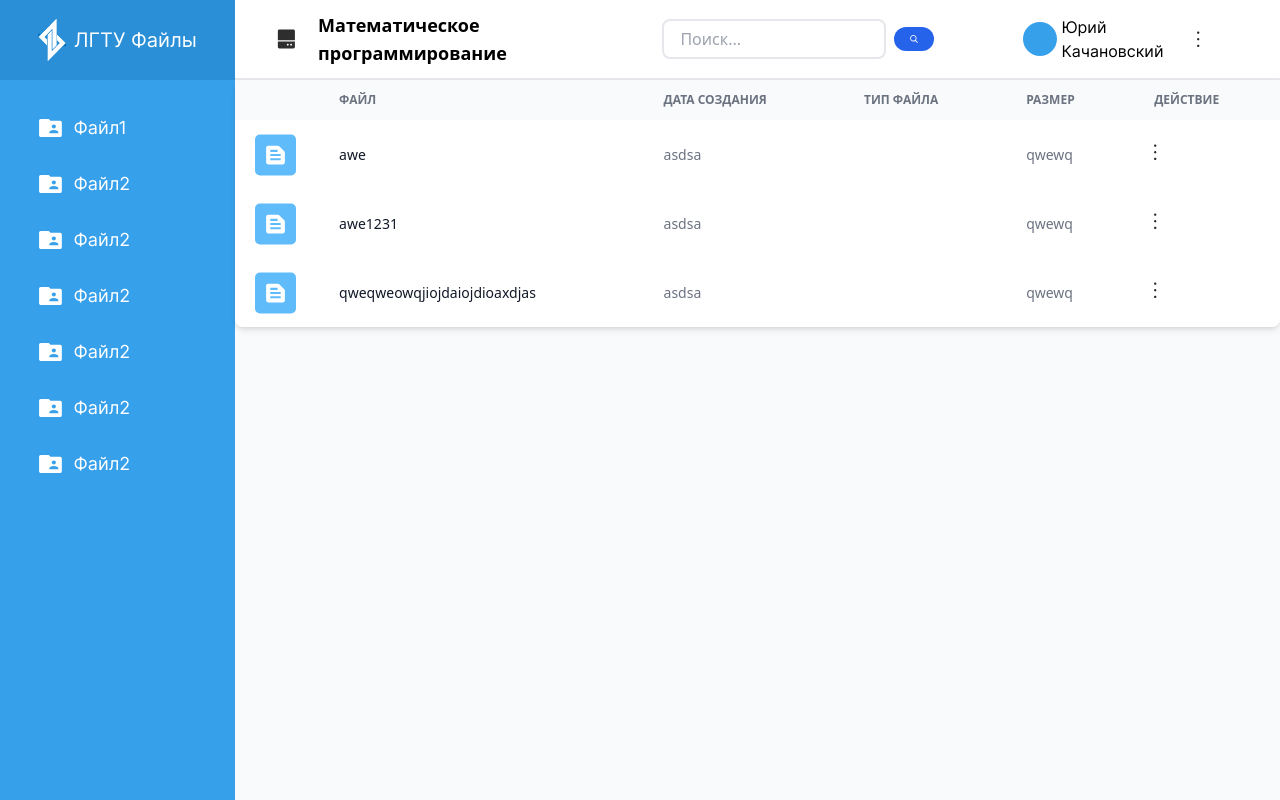
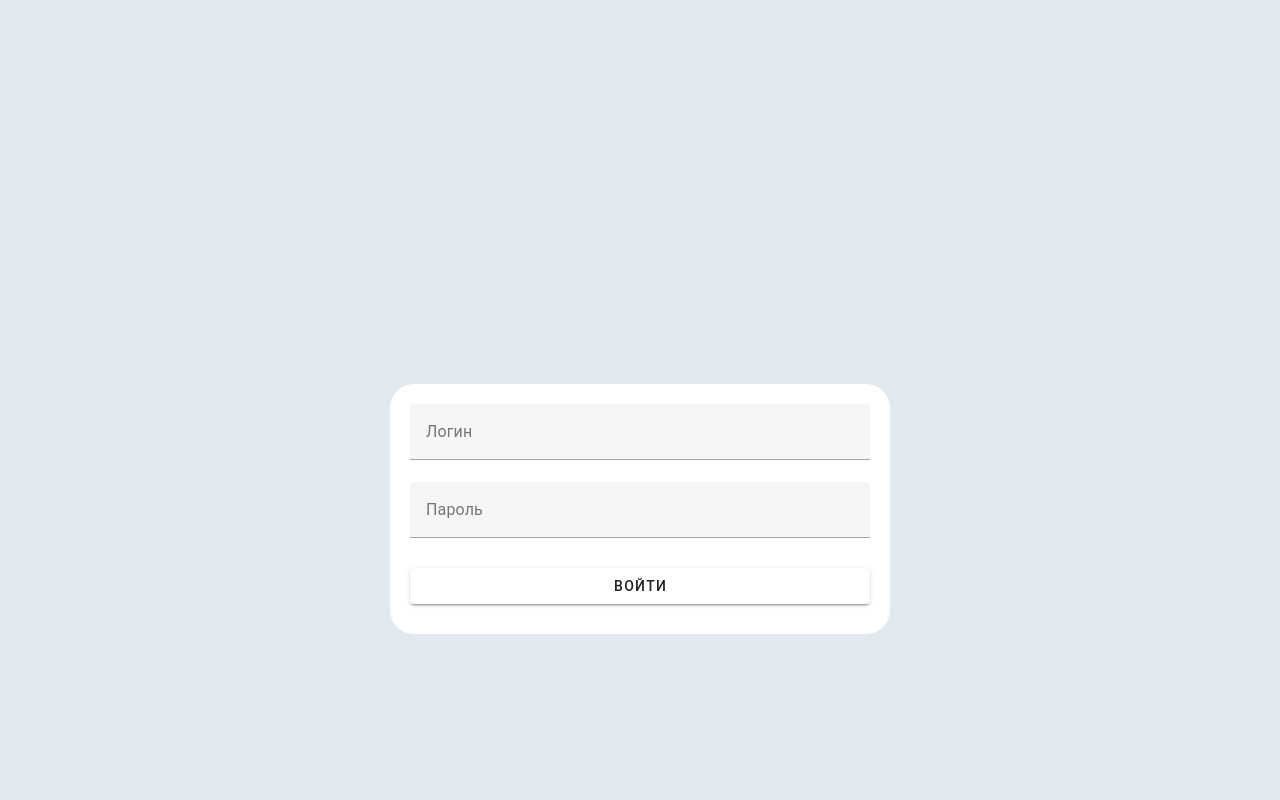
Before and after one commit to MicroMolekula/lecture-hall, a Vue app in the folder vue-project/: page / in a window 1280 px wide. Built offline with nearby package versions, Linux system fonts and the light colour scheme.

Commit message:
login-page-added

```diff
--- a/vue-project/package.json
+++ b/vue-project/package.json
@@ -11,7 +11,9 @@
     "format": "prettier --write src/"
   },
   "dependencies": {
-    "vue": "^3.4.15"
+    "vite-plugin-vuetify": "^2.0.3",
+    "vue": "^3.4.15",
+    "vuetify": "^3.5.9"
   },
   "devDependencies": {
     "@rushstack/eslint-patch": "^1.3.3",
--- a/vue-project/src/App.vue
+++ b/vue-project/src/App.vue
@@ -1,10 +1,24 @@
 <script setup>
   import LeftPanel from './components/LeftPanel.vue';
   import Main from './components/Main.vue';
+  import LoginWindow from './components/LoginWindow.vue';
+  import {ref} from 'vue'
+
+  let loginShow = ref(true)
+
+  function hideLoginWindow(){
+    loginShow.value = false
+    console.log(loginShow.value)
+  }
+  function login(){
+    hideLoginWindow()
+    console.log("logined")
+  }
 </script>
 
 <template>
   <div class="flex">
+    <LoginWindow @successfulJoin="login" v-show="loginShow"/>
     <LeftPanel name="ЛГТУ файлы"/>
     <Main/>
   </div>
--- a/vue-project/src/components/FileTable.vue
+++ b/vue-project/src/components/FileTable.vue
@@ -9,11 +9,11 @@
         constructor(name,creatingDate,type,size){
             this.name = name;
             this.creatingDate = creatingDate;
-            this.fileType = type;
+            this.type = type;
             this.size = size;
         }
     }
-    let file1 = new File("awe","asdsa","qewq","qwewq")
+    let file1 = new File("Назв","Дата создание","png","12mb")
     let file2 = new File("awe1231","asdsa","qewq","qwewq")
     let file3 = new File("qweqweowqjiojdaiojdioaxdjas","asdsa","qewq","qwewq")
     let files = ref([file1,file2,file3])
@@ -26,7 +26,12 @@
         <thead class="text-xs text-wheat uppercase bg-gray-50  ">
             <tr>
                 <th scope="col" class="w-20">
+                    <v-col cols="auto" class="pl-5">
+                        <v-btn color="#60BBFB" icon="../assets/logos/plusIcon.svg" size="small">
+                            <img src="../assets/logos/plusIcon.svg" alt="">
+                        </v-btn>
 
+                    </v-col>
                 </th>
                 <th scope="col" class="px-6 py-3">
                     Файл
@@ -46,13 +51,13 @@
             </tr>
         </thead>
         <tbody v-for="file in files">
-            <tr class="bg-white  hover:bg-gray-200 ">
+            <tr class="hover:bg-gray-300">
                 <td class="w-4 p-1 pl-5">
                     <img src="../assets/logos/docIcon.svg" alt="">
                 </td>
-                <th scope="row" class="px-6 py-4 font-medium text-gray-900 whitespace-nowrap ">
+                <td scope="row" class="px-6 py-4 font-medium text-gray-900 whitespace-nowrap ">
                     {{ file.name }}
-                </th>
+                </td>
                 <td class="px-6 py-4">
                     {{ file.creatingDate }}
                 </td>
@@ -63,14 +68,13 @@
                     {{ file.size }}
                 </td>
                 <td class="px-6 py-4">
-                    <button class="w-8 h-8"> <img src="@/assets/logos/additionIcon.svg" alt=""></button>
+                    <v-btn color="#60BBFB" icon="../assets/logos/plusIcon.svg" size="small">
+                        <img src="../assets/logos/additionIcon.svg" alt="">
+                    </v-btn>
+
                 </td>
             </tr>
         </tbody>
     </table>
 </div>
 </template>
-
-<style scoped>
-
-</style>
--- a/vue-project/src/components/Header.vue
+++ b/vue-project/src/components/Header.vue
@@ -5,7 +5,7 @@
 </script>
 
 <template>
-    <div class="flex h-20 border-solid border-b-2 border-gray w-full items-center pl-10">
+    <div class="flex h-20 border-solid border-b-2 border-gray w-full items-center pl-5">
         <HeaderContent class="mr-16" iconPath="driveIcon.svg" text="Математическое программирование"/>
 
         <SearchLine class="ml-auto mr-20"/>
--- /dev/null
+++ b/vue-project/src/components/LoginWindow.vue
@@ -0,0 +1,42 @@
+<script setup>
+    import {ref} from 'vue'
+    import { defineComponent } from "vue";
+    let password = ref("")
+    let login = ref("")
+
+    const emit = defineEmits(['successfulJoin'])
+
+
+    function makeLogin(){
+        console.log(password)
+        console.log(login)
+        tryToJoin()
+    }
+
+    function tryToJoin(){
+        emit('successfulJoin')
+    }
+</script>
+
+
+<template>
+<div class=" bg-slate-200 z-10 w-full h-full absolute pt-96">
+    <v-sheet class="mx-auto p-5 rounded-xl" width="500" height="250">
+        <v-form @submit.prevent>
+        <v-text-field
+            v-model="login"
+            label="Логин"
+        ></v-text-field>
+
+        <v-text-field
+            v-model="password"
+            label="Пароль"
+        ></v-text-field>
+
+        <v-btn @click="makeLogin" class="mt-2" type="submit" block>Войти</v-btn>
+        </v-form>
+    </v-sheet>
+</div>
+
+
+</template>
--- a/vue-project/src/components/MainFileContainer.vue
+++ b/vue-project/src/components/MainFileContainer.vue
@@ -1,9 +1,11 @@
 <script setup>
     import FileTable from './FileTable.vue'
+    import { createVuetify } from 'vuetify'
 </script>
 
 <template>
-    <div class="w-5 h-50 bg-gray-50">
+    <div class="w-5 bg-gray-50">
         <FileTable/>
+
     </div>
 </template>
--- a/vue-project/src/main.js
+++ b/vue-project/src/main.js
@@ -3,4 +3,15 @@ import './assets/main.css'
 import { createApp } from 'vue'
 import App from './App.vue'
 
-createApp(App).mount('#app')
+// Vuetify
+import 'vuetify/styles'
+import { createVuetify } from 'vuetify'
+import * as components from 'vuetify/components'
+import * as directives from 'vuetify/directives'
+
+const vuetify = createVuetify({
+    components,
+    directives,
+  })
+
+createApp(App).use(vuetify).mount('#app')
--- /dev/null
+++ b/vue-project/vuetify.js
@@ -0,0 +1,18 @@
+import Vue from "vue";
+import Vuetify from "vuetify";
+import "vuetify/dist/vuetify.min.css"; // Add this line
+
+Vue.use(Vuetify);
+const opts = {
+  theme: {
+    dark: false
+  },
+  options: {
+    customProperties: true
+  },
+  icons: {
+    iconfont: "mdi"
+  }
+};
+
+export default new Vuetify(opts);
```
Also changed, not shown: vue-project/src/assets/logos/plusIcon.svg (added), 1 other file (tests, documents, lock files or other folders).
